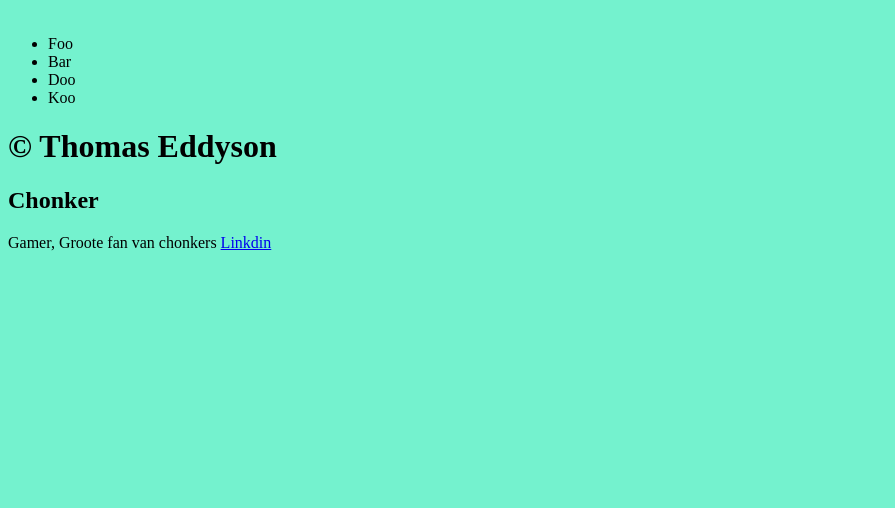
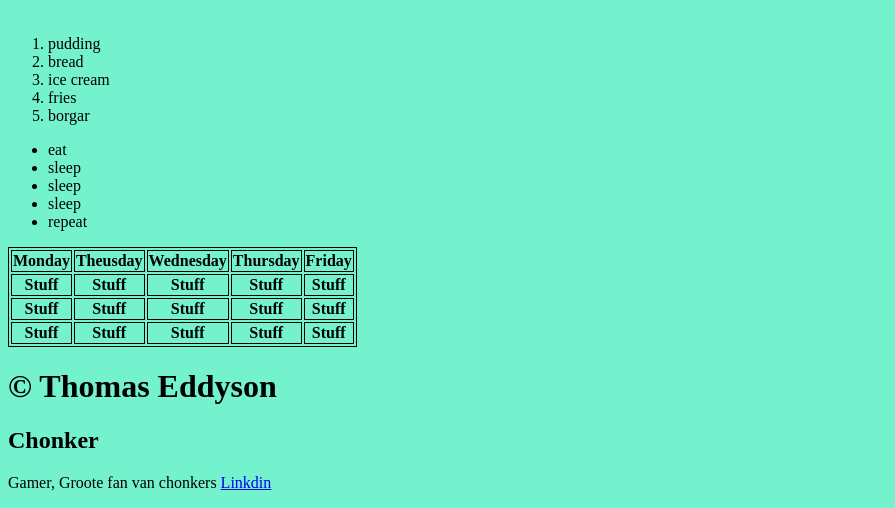
Before and after one commit to thomaseddyson121/webmarkup-opdrachten, a plain HTML site: page index.html in a window 1280 px wide. Shown: the part 567-1075 px from the top of the page, without its empty margins (0-895 px from the left). Before the commit the page ends 835 px from the top, so only its background shows below. Drawn offline with Linux system fonts and the light colour scheme.

Commit message:
added table and lists

```diff
--- a/index.html
+++ b/index.html
@@ -24,13 +24,55 @@
     </div>
 
     <div>
+        <ol>
+            <li>pudding</li>
+            <li>bread</li>
+            <li>ice cream</li>
+            <li>fries</li>
+            <li>borgar</li>
+        </ol>
+    </div>
+
+    <div>
         <ul>
-            <li>Foo</li>
-            <li>Bar</li>
-            <li>Doo</li>
-            <li>Koo</li>
+            <li>eat</li>
+            <li>sleep</li>
+            <li>sleep</li>
+            <li>sleep</li>
+            <li>repeat</li>
         </ul>
     </div>
+
+    <table id="table">
+        <tr>
+            <th>Monday</th>
+            <th>Theusday</th>
+            <th>Wednesday</th>
+            <th>Thursday</th>
+            <th>Friday</th>
+        </tr>
+        <tr>
+            <th>Stuff</th>
+            <th>Stuff</th>
+            <th>Stuff</th>
+            <th>Stuff</th>
+            <th>Stuff</th>
+        </tr>
+        <tr>
+            <th>Stuff</th>
+            <th>Stuff</th>
+            <th>Stuff</th>
+            <th>Stuff</th>
+            <th>Stuff</th>
+        </tr>
+        <tr>
+            <th>Stuff</th>
+            <th>Stuff</th>
+            <th>Stuff</th>
+            <th>Stuff</th>
+            <th>Stuff</th>
+        </tr>
+    </table>
 
     <div>
         <h1>&#169; Thomas Eddyson</h1>
--- a/stylesheet/style.css
+++ b/stylesheet/style.css
@@ -11,3 +11,7 @@ body {
 #content-text {
     text-decoration: underline;
 }
+
+#table, th {
+    border: 1px solid black;
+}
```
